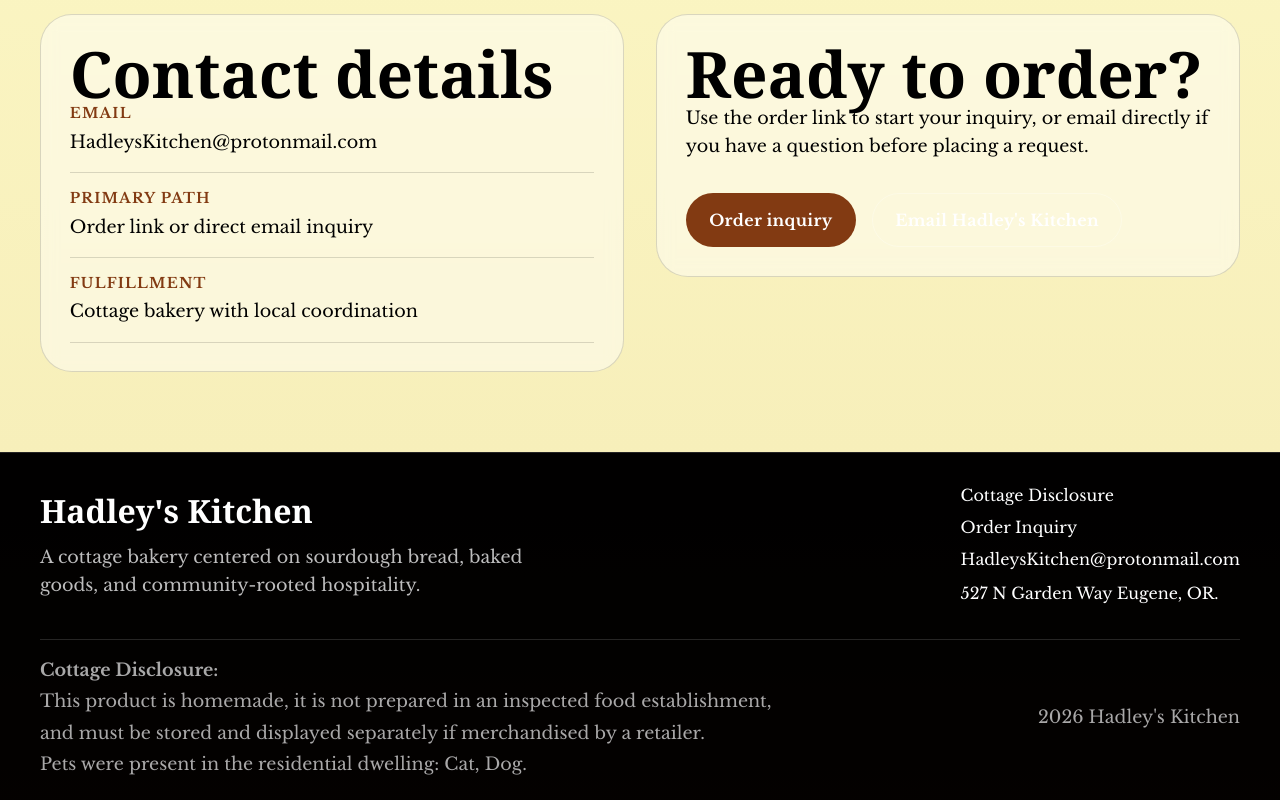
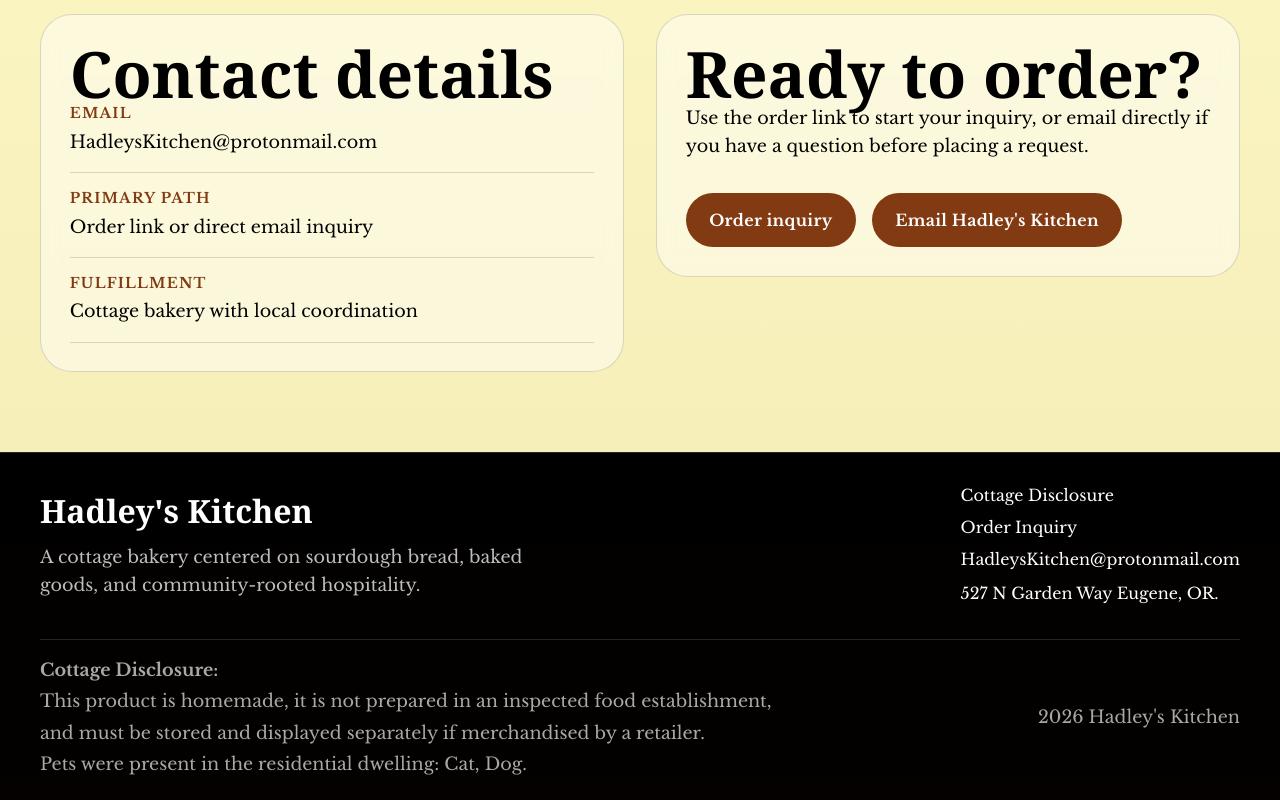
Before and after one commit to MaestroHadley/hadleyskitchen, a Next.js app: page /contact in a window 1280 px wide. Shown: the part 756-1556 px from the top of the page. Built offline with nearby package versions, Linux system fonts and the light colour scheme.

Commit message:
Update contact email button style

```diff
--- a/src/app/contact/page.tsx
+++ b/src/app/contact/page.tsx
@@ -46,7 +46,7 @@ export default function ContactPage() {
                 Order inquiry
               </a>
               <a
-                className="button button--ghost"
+                className="button button--secondary"
                 href={`mailto:${siteContent.site.email}`}
               >
                 Email Hadley&apos;s Kitchen
```
